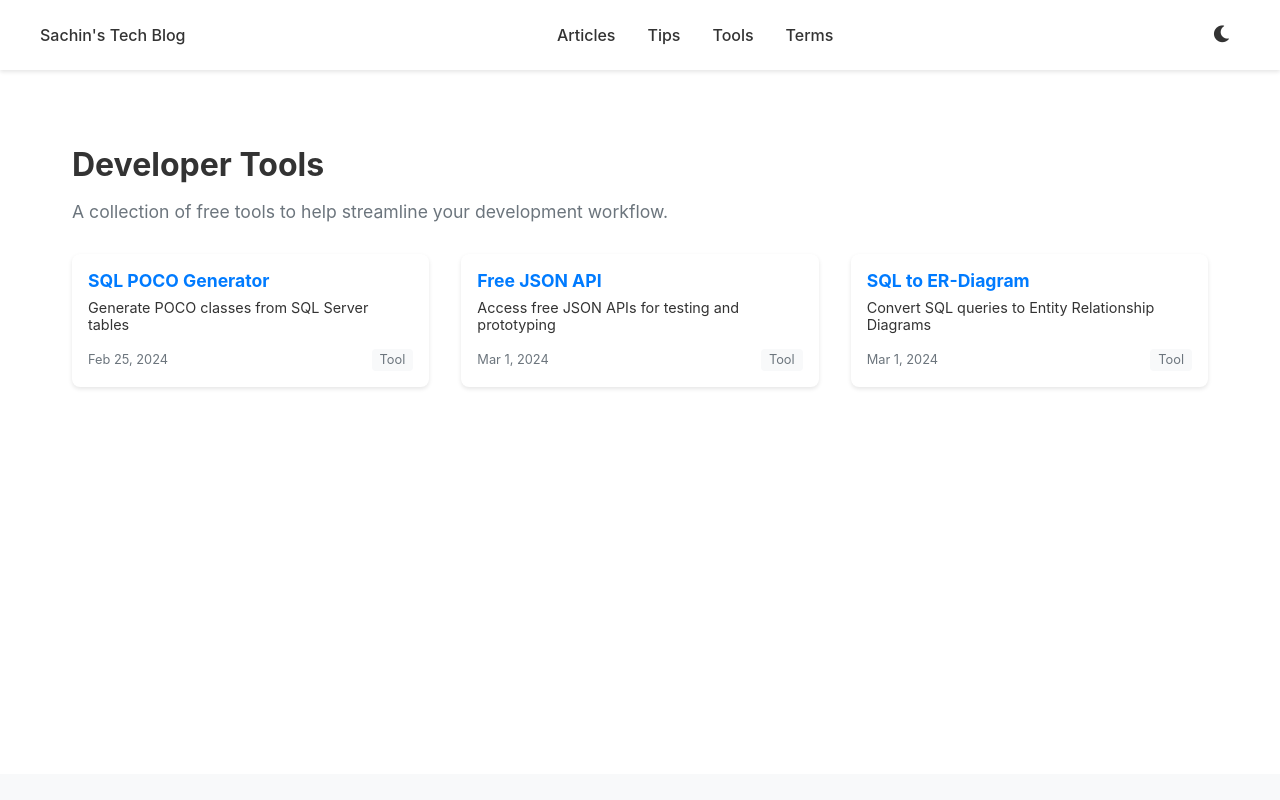
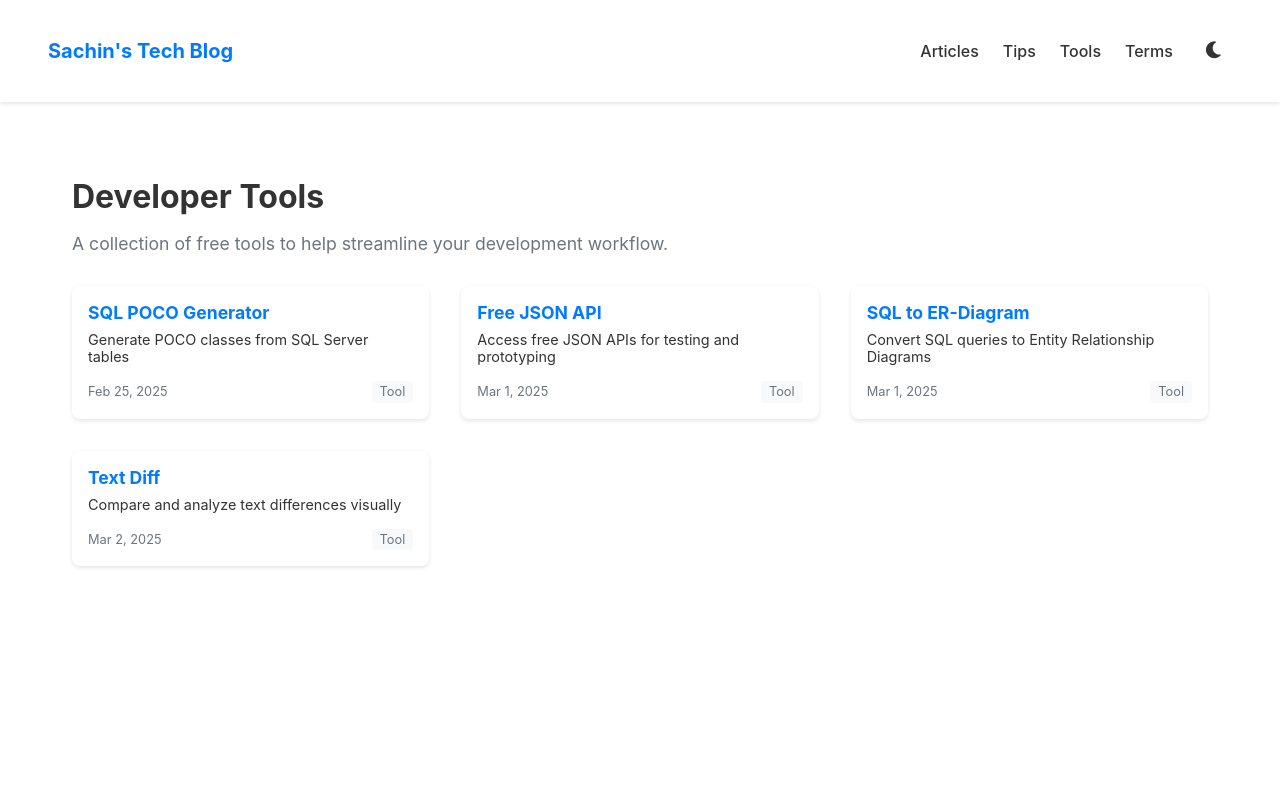
Before and after one commit to sachininmindfire/sachininmindfire.angular, an Angular app: page /tools in a window 1280 px wide. Shown: the top 800 px of the page. Built offline with nearby package versions, Linux system fonts and the light colour scheme.

Commit message:
Added favicon.ico

```diff
--- a/src/app/components/layout/header/header.component.scss
+++ b/src/app/components/layout/header/header.component.scss
@@ -0,0 +1,140 @@
+.site-header {
+  background: var(--card-bg);
+  padding: 1rem;
+  box-shadow: 0 2px 4px rgba(0, 0, 0, 0.1);
+  position: sticky;
+  top: 0;
+  z-index: 1000;
+}
+
+.main-nav {
+  display: flex;
+  justify-content: space-between;
+  align-items: center;
+  max-width: 1200px;
+  margin: 0 auto;
+  position: relative;
+}
+
+.logo {
+  a {
+    font-size: 1.25rem;
+    font-weight: bold;
+    color: var(--primary-color);
+    text-decoration: none;
+
+    &:hover {
+      color: var(--primary-color-hover);
+    }
+  }
+}
+
+.nav-container {
+  display: flex;
+  align-items: center;
+  gap: 1.5rem;
+}
+
+.nav-links {
+  display: flex;
+  gap: 1.5rem;
+  list-style: none;
+  margin: 0;
+  padding: 0;
+
+  li {
+    margin: 0;
+  }
+
+  .nav-link {
+    color: var(--text-color);
+    text-decoration: none;
+    font-weight: 500;
+    transition: color 0.2s ease;
+
+    &:hover {
+      color: var(--primary-color);
+    }
+  }
+}
+
+app-theme-toggle {
+  display: flex;
+  align-items: center;
+}
+
+.menu-toggle {
+  display: none;
+  background: none;
+  border: none;
+  cursor: pointer;
+  padding: 0.5rem;
+  z-index: 100;
+
+  .bar {
+    display: block;
+    width: 25px;
+    height: 3px;
+    margin: 5px auto;
+    background-color: var(--text-color);
+    transition: all 0.3s ease-in-out;
+  }
+}
+
+@media (max-width: 768px) {
+  .menu-toggle {
+    display: block;
+
+    &[aria-expanded="true"] {
+      .bar:nth-child(1) {
+        transform: translateY(8px) rotate(45deg);
+      }
+      .bar:nth-child(2) {
+        opacity: 0;
+      }
+      .bar:nth-child(3) {
+        transform: translateY(-8px) rotate(-45deg);
+      }
+    }
+  }
+
+  .nav-container {
+    position: fixed;
+    top: 0;
+    right: -100%;
+    width: 80%;
+    max-width: 300px;
+    height: 100vh;
+    background: var(--card-bg);
+    padding: 5rem 1.5rem 1.5rem;
+    box-shadow: -2px 0 5px rgba(0, 0, 0, 0.1);
+    transition: right 0.3s ease-in-out;
+    display: flex;
+    flex-direction: column;
+
+    &.open {
+      right: 0;
+    }
+  }
+
+  .nav-links {
+    flex-direction: column;
+    gap: 1rem;
+
+    li {
+      width: 100%;
+    }
+
+    .nav-link {
+      display: block;
+      padding: 0.5rem 0;
+      font-size: 1.1rem;
+    }
+  }
+
+  app-theme-toggle {
+    margin-left: auto;
+    margin-top: auto;
+    padding-top: 1rem;
+  }
+}
--- a/src/app/components/layout/header/header.component.ts
+++ b/src/app/components/layout/header/header.component.ts
@@ -1,4 +1,4 @@
-import { Component } from '@angular/core';
+import { Component, signal } from '@angular/core';
 import { RouterLink } from '@angular/router';
 import { ThemeToggleComponent } from '../theme-toggle/theme-toggle.component';
 
@@ -12,16 +12,39 @@ import { ThemeToggleComponent } from '../theme-toggle/theme-toggle.component';
         <div class="logo">
           <a routerLink="/" class="nav-link">Sachin's Tech Blog</a>
         </div>
-        <ul class="nav-links">
-          <li><a routerLink="/articles" class="nav-link">Articles</a></li>
-          <li><a routerLink="/tips" class="nav-link">Tips</a></li>
-          <li><a routerLink="/tools" class="nav-link">Tools</a></li>
-          <li><a routerLink="/terms" class="nav-link">Terms</a></li>
-        </ul>
-        <app-theme-toggle />
+
+        <button
+          class="menu-toggle"
+          (click)="toggleMenu()"
+          [attr.aria-expanded]="isMenuOpen()"
+          aria-label="Toggle navigation menu">
+          <span class="bar"></span>
+          <span class="bar"></span>
+          <span class="bar"></span>
+        </button>
+
+        <div class="nav-container" [class.open]="isMenuOpen()">
+          <ul class="nav-links">
+            <li><a routerLink="/articles" class="nav-link" (click)="closeMenu()">Articles</a></li>
+            <li><a routerLink="/tips" class="nav-link" (click)="closeMenu()">Tips</a></li>
+            <li><a routerLink="/tools" class="nav-link" (click)="closeMenu()">Tools</a></li>
+            <li><a routerLink="/terms" class="nav-link" (click)="closeMenu()">Terms</a></li>
+          </ul>
+          <app-theme-toggle />
+        </div>
       </nav>
     </header>
   `,
   styleUrl: './header.component.scss'
 })
-export class HeaderComponent {}
+export class HeaderComponent {
+  isMenuOpen = signal(false);
+
+  toggleMenu() {
+    this.isMenuOpen.set(!this.isMenuOpen());
+  }
+
+  closeMenu() {
+    this.isMenuOpen.set(false);
+  }
+}
--- a/src/app/components/shared/featured-tool/featured-tool.component.ts
+++ b/src/app/components/shared/featured-tool/featured-tool.component.ts
@@ -8,7 +8,7 @@ import { ContentCardComponent } from '../content-card/content-card.component';
   imports: [ContentCardComponent],
   template: `
     <div class="featured-tool">
-      <h3>Featured Tool</h3>
+      <!-- <h3>Featured Tool</h3> -->
       <app-content-card [content]="tool"></app-content-card>
     </div>
   `,
--- a/src/app/services/content.service.ts
+++ b/src/app/services/content.service.ts
@@ -18,7 +18,7 @@ export class ContentService {
       id: 1,
       title: 'Getting Started with Angular',
       description: 'Learn the basics of Angular framework',
-      date: '2024-02-27',
+      date: '2025-02-27',
       link: '/articles/getting-started-angular',
       type: 'article'
     }
@@ -29,7 +29,7 @@ export class ContentService {
       id: 1,
       title: 'VS Code Shortcuts',
       description: 'Essential shortcuts for productivity',
-      date: '2024-02-26',
+      date: '2025-02-26',
       link: '/tips/vscode-shortcuts',
       type: 'tip'
     }
@@ -40,7 +40,7 @@ export class ContentService {
       id: 1,
       title: 'SQL POCO Generator',
       description: 'Generate POCO classes from SQL Server tables',
-      date: '2024-02-25',
+      date: '2025-02-25',
       link: 'https://sachininmindfire.github.io/sql-poco-app/',
       type: 'tool'
     },
@@ -48,7 +48,7 @@ export class ContentService {
       id: 2,
       title: 'Free JSON API',
       description: 'Access free JSON APIs for testing and prototyping',
-      date: '2024-03-01',
+      date: '2025-03-01',
       link: 'https://sachininmindfire.github.io/free-api/',
       type: 'tool'
     },
@@ -56,8 +56,16 @@ export class ContentService {
       id: 3,
       title: 'SQL to ER-Diagram',
       description: 'Convert SQL queries to Entity Relationship Diagrams',
-      date: '2024-03-01',
+      date: '2025-03-01',
       link: 'https://sachininmindfire.github.io/sql-diagrams/',
+      type: 'tool'
+    },
+    {
+      id: 4,
+      title: 'Text Diff',
+      description: 'Compare and analyze text differences visually',
+      date: '2025-03-02',
+      link: 'https://sachininmindfire.github.io/text-diff/',
       type: 'tool'
     }
   ]);
@@ -67,7 +75,7 @@ export class ContentService {
       id: 1,
       title: 'Angular SSR',
       description: 'Server-Side Rendering in Angular',
-      date: '2024-02-24',
+      date: '2025-02-24',
       link: '/terms/angular-ssr',
       type: 'term'
     }
--- a/src/index.html
+++ b/src/index.html
@@ -3,6 +3,7 @@
 <head>
   <meta charset="utf-8">
   <title>Sachin's Technical Blog</title>
+    <link rel="icon" type="image/x-icon" href="assets/favicon.ico">
   <base href="/">
   <meta name="viewport" content="width=device-width, initial-scale=1">
   <meta name="description" content="A technical blog about software development, tools, and best practices">
```
Also changed, not shown: 1 other file (tests, documents, lock files or other folders).
